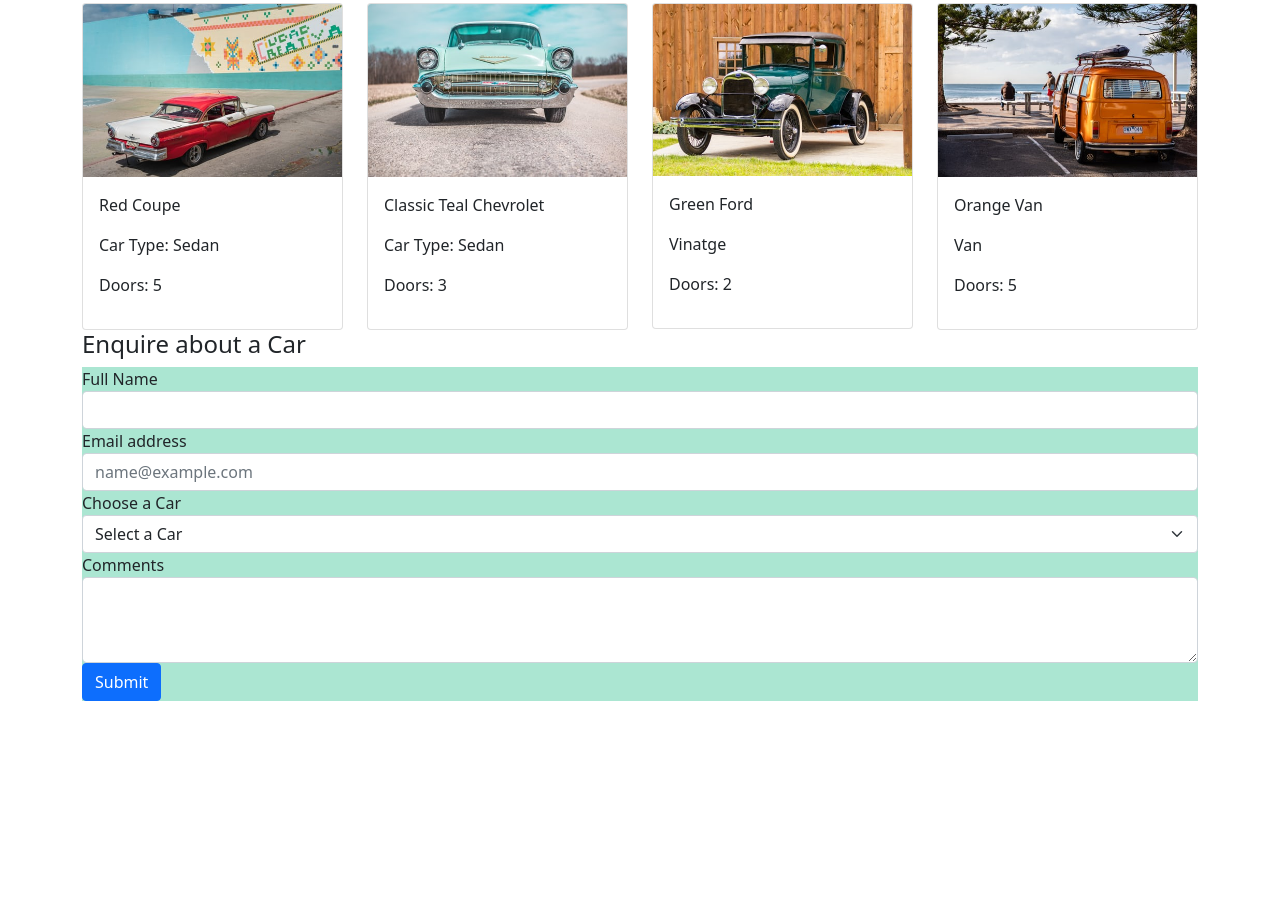
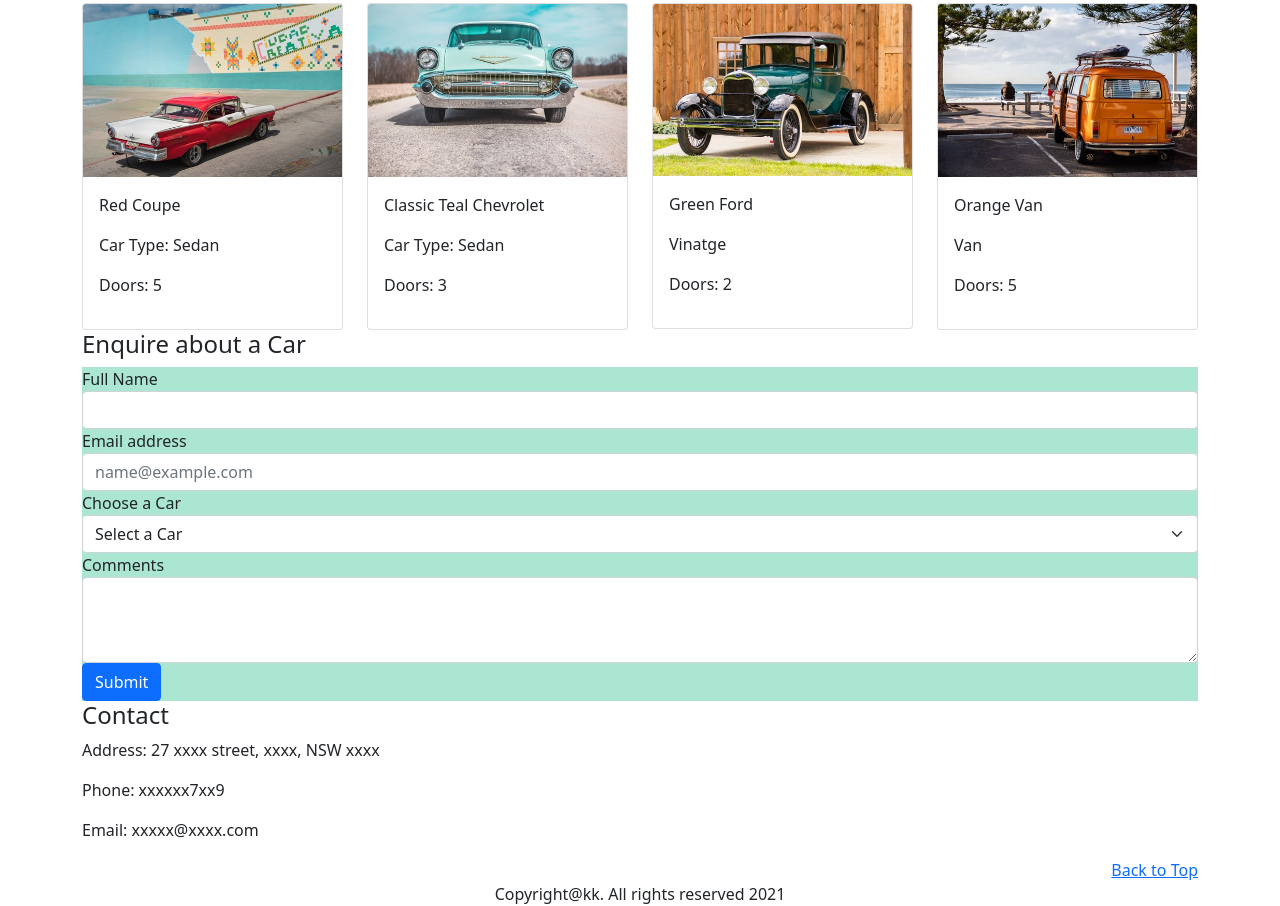
Before and after one commit to kumu98/kumucarhire, a plain HTML site: page index.html in a window 1280 px wide. Shown: the part 216-1122 px from the top of the page. Before the commit the page ends 917 px from the top, so only its background shows below. Drawn offline with nearby package versions, Linux system fonts and the light colour scheme.

Commit message:
adding contact footer and backtotop section

```diff
--- a/index.html
+++ b/index.html
@@ -49,9 +49,6 @@
 
 
  <!-- Car Listing Images Starts here -->
-
-
- <!-- Car Listing Images ends here -->
 <section class="container">
   <h4>Car Listings</h4>
   <div class="row">
@@ -101,6 +98,8 @@
     </div>
 </div>
 </section>
+<!-- Car Listing Images ends here -->
+
 
  <!-- Enquiry Form Starts here -->
 <section class="container">
@@ -137,28 +136,32 @@
       </form>
 
 </section>
-
-
  <!-- Enquiry Form ends here -->
 
 
  <!-- Contact form Starts here -->
-
-
+<section class="container">
+<h4>Contact</h4>
+<p>Address: 27 xxxx street, xxxx, NSW xxxx</p>
+<p>Phone: xxxxxx7xx9</p>
+<p>Email: xxxxx@xxxx.com</p>
+</section>
  <!-- Contact form ends here -->
 
 
  <!-- link to top Starts here -->
-
+<section class="container text-end">
+  <a href="">Back to Top</a>
+</section>
 
  <!-- link to top ends here -->
 
 
  <!-- Footer Starts here -->
-
-
+<footer class="container text-center">
+    Copyright@kk. All rights reserved 2021
+</footer>
  <!-- Footer ends here -->
-
 
 
 
```
